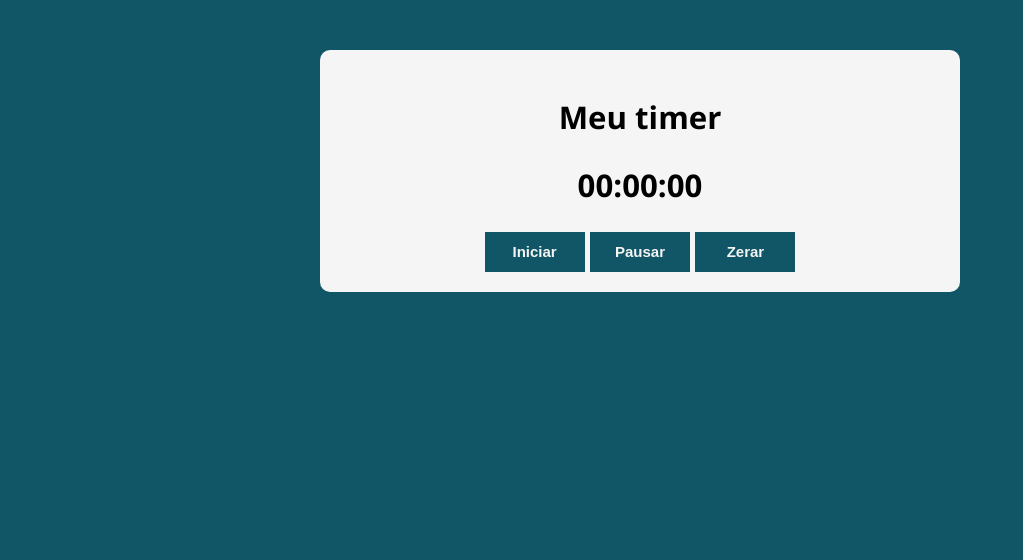
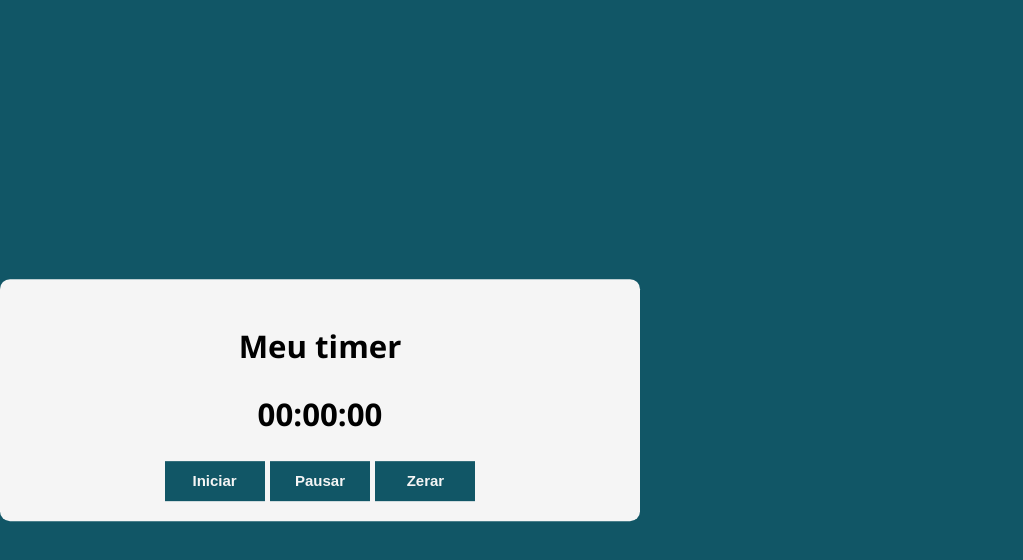
Before and after one commit to Vitor-FA/cronometro, a plain HTML site: page index.html in a window 1280 px wide. Shown: the whole page, without its empty margins (0-1023 px from the left). Drawn offline with nearby package versions, Linux system fonts and the light colour scheme.

Commit message:
Update style.css

```diff
--- a/assets/css/style.css
+++ b/assets/css/style.css
@@ -18,11 +18,20 @@ body {
 
 .container {
   max-width: 640px;
-  margin: 50px auto;
   background: var(--text-color);
   padding: 20px;
   border-radius: 10px;
   text-align: center;
+  position: absolute;
+  right: 0;
+  left: 0;
+  margin: 0;
+  top: 50vh;
+  transform: translateY(-50%);
+}
+
+.cronometro {
+  position: relative;
 }
 
 button {
```
